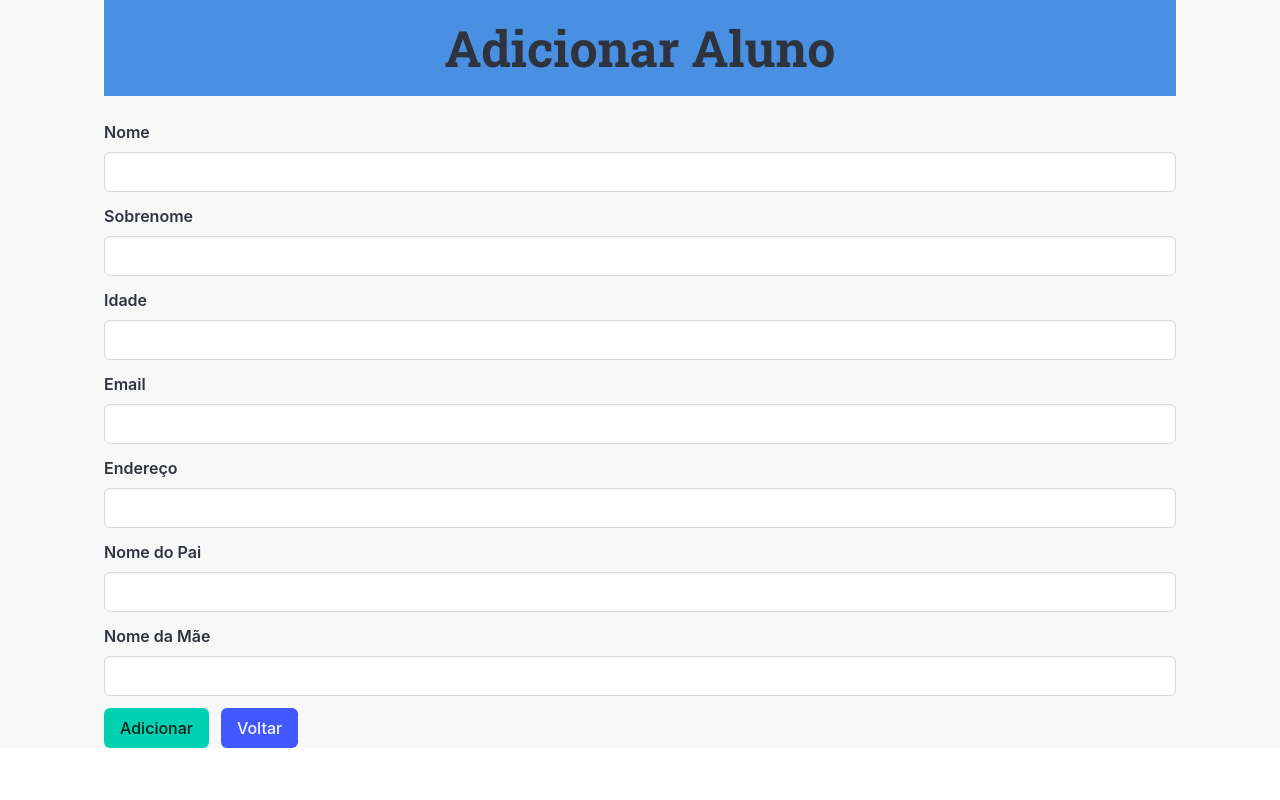
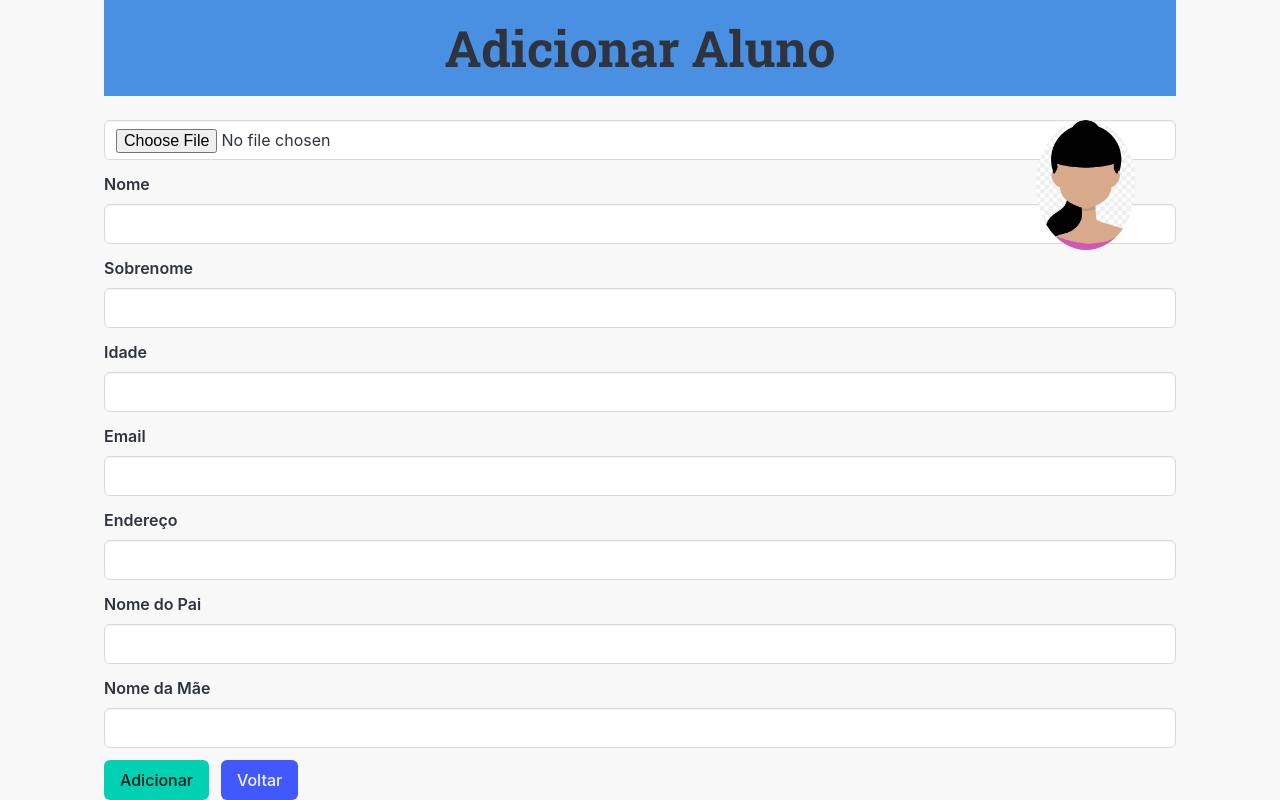
Before and after one commit to worldrules/DeltaGlobal, a React (Vite) app in the folder frontend/: page /adicionar-aluno in a window 1280 px wide. Built offline with nearby package versions, Linux system fonts and the light colour scheme.

Commit message:
alertas alterados

```diff
--- a/frontend/src/components/AdicionarAluno.jsx
+++ b/frontend/src/components/AdicionarAluno.jsx
@@ -3,6 +3,8 @@ import React, { useState } from 'react';
 import { Link } from 'react-router-dom';
 import axios from 'axios';
 import './AdicionarAluno.css';
+import defaultAvatar from '../assets/default-avatar.jpg';
+
 
 
 const AdicionarAluno = () => {
@@ -15,6 +17,8 @@ const AdicionarAluno = () => {
         nome_pai: '',
         nome_mae: ''
     });
+    const [imagem, setImagem] = useState(null);
+
     const [showSuccessMessage, setShowSuccessMessage] = useState(false);
 
     const handleChange = (e) => {
@@ -22,6 +26,18 @@ const AdicionarAluno = () => {
             ...formData,
             [e.target.name]: e.target.value
         });
+    };
+    const handleImagemChange = (event) => {
+        const file = event.target.files[0];
+        const reader = new FileReader();
+
+        reader.onloadend = () => {
+            setImagem(reader.result);
+        };
+
+        if (file) {
+            reader.readAsDataURL(file);
+        }
     };
 
     const handleCloseSuccessMessage = () => {
@@ -44,6 +60,21 @@ const AdicionarAluno = () => {
         <div className="container">
             <h2 className="title">Adicionar Aluno</h2>
             <form onSubmit={handleSubmit}>
+                <div className="field">
+                    <div className="control">
+                        <input
+                            className="input"
+                            type="file"
+                            accept="image/*"
+                            onChange={handleImagemChange}
+                        />
+                        {imagem ? (
+                            <img src={imagem} alt="Foto do Aluno" className="aluno-avatar" />
+                        ) : (
+                            <img src={defaultAvatar} alt="Foto do Aluno" className="aluno-avatar" />
+                        )}
+                    </div>
+                </div>
                 <div className="field">
                     <label className="label">Nome</label>
                     <div className="control">
--- /dev/null
+++ b/frontend/src/components/AlertMessage.jsx
@@ -0,0 +1,13 @@
+// eslint-disable-next-line no-unused-vars
+import React from 'react';
+
+const AlertMessage = ({ message, type }) => {
+    return (
+        <div className={`notification ${type}`}>
+            <button className="delete"></button>
+            {message}
+        </div>
+    );
+}
+
+export default AlertMessage;
--- a/frontend/src/components/EditarAluno.jsx
+++ b/frontend/src/components/EditarAluno.jsx
@@ -3,8 +3,10 @@ import React, { useState, useEffect } from 'react';
 import { Link, useParams } from 'react-router-dom';
 import axios from 'axios';
 import { useNavigate } from 'react-router-dom';
+import defaultAvatar from '../assets/default-avatar.jpg';
 
 const EditarAluno = () => {
+    const [imagem, setImagem] = useState(null);
     const { id } = useParams();
     const navigateTo = useNavigate();
 
@@ -46,6 +48,18 @@ const EditarAluno = () => {
             [e.target.name]: e.target.value
         });
     };
+    const handleImagemChange = (event) => {
+        const file = event.target.files[0];
+        const reader = new FileReader();
+
+        reader.onloadend = () => {
+            setImagem(reader.result);
+        };
+
+        if (file) {
+            reader.readAsDataURL(file);
+        }
+    };
 
     const handleSubmit = async (e) => {
         e.preventDefault();
@@ -63,6 +77,21 @@ const EditarAluno = () => {
         <div className="container">
             <h2 className="title">Editar Aluno</h2>
             <form onSubmit={handleSubmit}>
+                <div className="field">
+                    <div className="control">
+                        <input
+                            className="input"
+                            type="file"
+                            accept="image/*"
+                            onChange={handleImagemChange}
+                        />
+                        {imagem ? (
+                            <img src={imagem} alt="Foto do Aluno" className="aluno-avatar" />
+                        ) : (
+                            <img src={defaultAvatar} alt="Foto do Aluno" className="aluno-avatar" />
+                        )}
+                    </div>
+                </div>
                 <div className="field">
                     <label className="label">Nome</label>
                     <div className="control">
--- a/frontend/src/components/ListaAlunos.jsx
+++ b/frontend/src/components/ListaAlunos.jsx
@@ -4,11 +4,14 @@ import axios from 'axios';
 import { Link } from 'react-router-dom';
 import defaultAvatar from '../assets/default-avatar.jpg';
 import ModalDetalhesAluno from './ModalDetalhesAluno';
+import AlertMessage from './AlertMessage';
+
 
 const ListaAlunos = () => {
     const [alunos, setAlunos] = useState([]);
     const [alunoSelecionado, setAlunoSelecionado] = useState(null);
     const [modalIsOpen, setModalIsOpen] = useState(false);
+    const [showDeleteMessage, setShowDeleteMessage] = useState(false);
 
     useEffect(() => {
         getAlunos();
@@ -19,6 +22,7 @@ const ListaAlunos = () => {
             const response = await axios.get('http://localhost:8080/alunos');
             setAlunos(response.data);
             console.log(alunos)
+
         } catch (error) {
             console.error('Erro ao obter alunos:', error);
         }
@@ -33,20 +37,19 @@ const ListaAlunos = () => {
         try {
             await axios.delete(`http://localhost:8080/alunos/${id}`);
             setAlunos(alunos.filter(aluno => aluno.id !== id));
+            setShowDeleteMessage(true);
+            setTimeout(() => {
+                setShowDeleteMessage(false);
+            }, 3000);
         } catch (error) {
             console.error('Erro ao deletar aluno:', error);
         }
     }
 
-    const renderizarImagem = (base64Image) => {
-        return (
-            <img src={base64Image} alt="Foto do Aluno" className="aluno-avatar-lista" />
-        );
-    }
-
     return (
         <div>
             <h2 className="title">Lista de Alunos</h2>
+            {showDeleteMessage && <AlertMessage message="Aluno excluído com sucesso" type="buttondel" />}
 
             <table className='table is-striped is-fullwidth'>
                 <thead>
@@ -73,11 +76,7 @@ const ListaAlunos = () => {
                             <td onClick={() => handleAlunoClick(aluno)}>{aluno.nome_pai}</td>
                             <td onClick={() => handleAlunoClick(aluno)}>{aluno.nome_mae}</td>
                             <td>
-                                {aluno.foto ? (
-                                    renderizarImagem(aluno.foto)
-                                ) : (
-                                    <img src={defaultAvatar} onClick={() => handleAlunoClick(aluno)} alt="Foto do Aluno" className="aluno-avatar-lista" />
-                                )}
+                                <img src={defaultAvatar} onClick={() => handleAlunoClick(aluno)} alt="Foto do Aluno" className="aluno-avatar-lista" />
                             </td>
                             <td className='buttons'>
                                 <Link to={`/editar-aluno/${aluno.id}`} className='button is-small is-info'>Editar</Link>
--- a/frontend/src/global.css
+++ b/frontend/src/global.css
@@ -28,6 +28,17 @@ body {
     width: 20% !important;
     margin-left: auto !important;
     margin-right: auto !important;
+}
+
+.buttondel {
+    color: black !important;
+    display: flex !important;
+    align-items: center !important;
+    margin-top: 20px !important;
+    width: 20% !important;
+    margin-left: auto !important;
+    margin-right: auto !important;
+    background-color: #f16666 !important;
 }
 
 .aluno-avatar {
```
